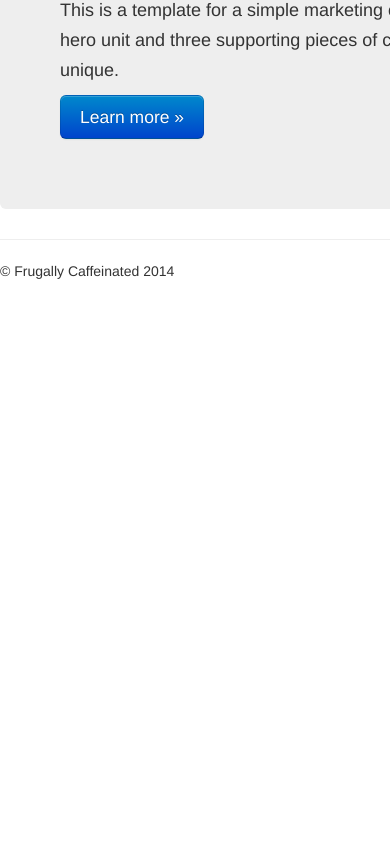
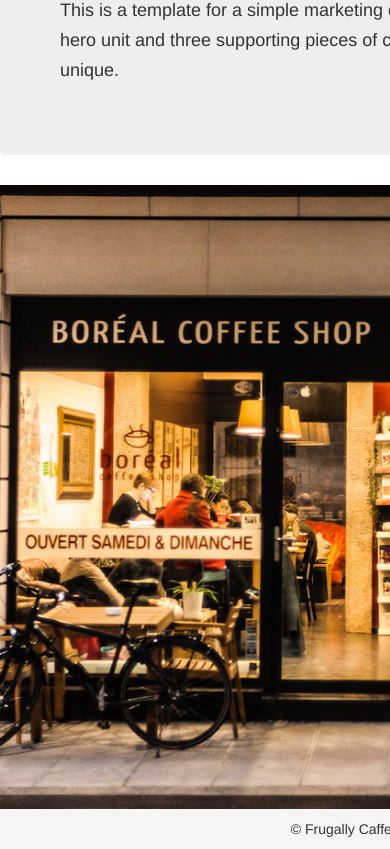
Before and after one commit to neostoic/cheap_bean, a plain HTML site: page bootstrap/index.html in a window 390 px wide. Shown: the part 135-984 px from the top of the page. Before the commit the page ends 844 px from the top, so only its background shows below. Drawn offline with nearby package versions, Linux system fonts and the light colour scheme.

Commit message:
Added sticky footer & image

```diff
--- a/bootstrap/index.html
+++ b/bootstrap/index.html
@@ -4,6 +4,45 @@
 		<meta charset="utf-8">
 		<title>Coffee Site</title>
 		<link rel="stylesheet" type="text/css" href="css/bootstrap.css">
+    <style type="text/css">
+
+      /* Sticky footer styles
+      -------------------------------------------------- */
+
+      html,
+      body {
+        height: 100%;
+        /* The html and body elements cannot have any padding or margin. */
+      }
+
+      /* Wrapper for page content to push down footer */
+      #wrap {
+        min-height: 100%;
+        height: auto !important;
+        height: 100%;
+        /* Negative indent footer by it's height */
+        margin: 0 auto -40px;
+      }
+
+      /* Set the fixed height of the footer here */
+      #push,
+      #footer {
+        height: 40px;
+      }
+      #footer {
+        background-color: #f5f5f5;
+      }
+
+      /* Lastly, apply responsive CSS fixes as necessary */
+      @media (max-width: 767px) {
+        #footer {
+          margin-left: -20px;
+          margin-right: -20px;
+          padding-left: 20px;
+          padding-right: 20px;
+        }
+      }
+      </style>
 	</head>
 	<body>
 	  <div class="navbar navbar-inverse navbar-fixed-top">
@@ -44,16 +83,18 @@
       <div class="hero-unit">
         <h1>Hello, world!</h1>
         <p>This is a template for a simple marketing or informational website. It includes a large callout called the hero unit and three supporting pieces of content. Use it as a starting point to create something more unique.</p>
-        <p><a href="#" class="btn btn-primary btn-large">Learn more &raquo;</a></p>
       </div>
+      <!-- Front page image -->
+      <img src="img/coffeeshop.jpg" alt="Coffeeshop">
+    </div>
 
-      <hr>
+    <!-- Footer -->
+    <div id="footer">
+      <div class="container">
+        <p><center>&copy; Frugally Caffeinated 2014&nbsp;|&nbsp;Created by Lance Stacenko</center></p>
+      </div>
+    </div>
 
-      <footer>
-        <p>&copy; Frugally Caffeinated 2014</p>
-      </footer>
-
-    </div>
 		<script src="http://code.jquery.com/jquery-1.10.1.min.js"></script>
 		<script src=”js/bootstrap.js”></script>
 	</body>
```
Also changed, not shown: bootstrap/img/coffeeshop.jpg (added).
